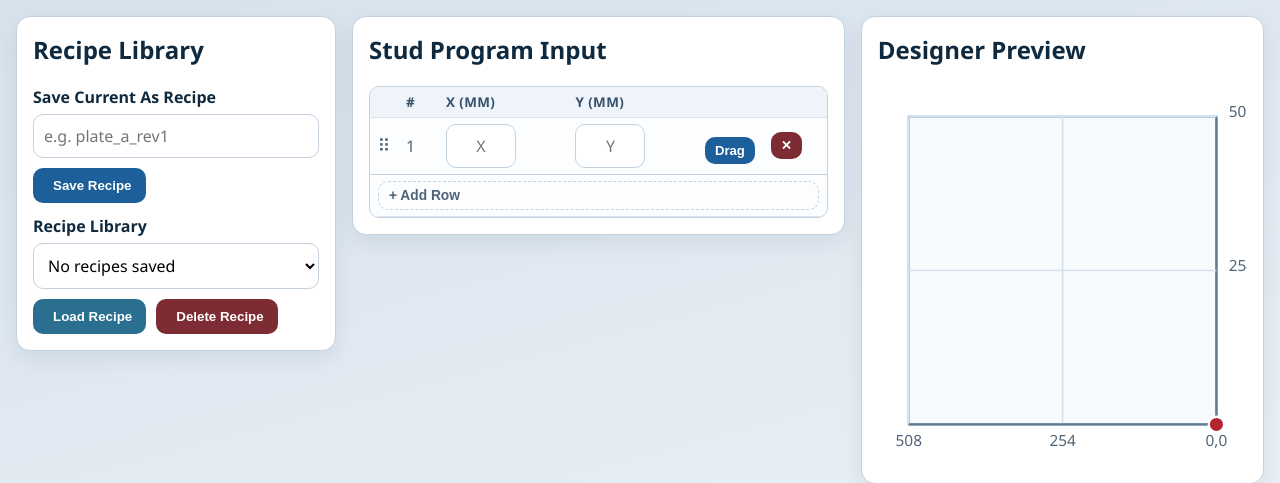
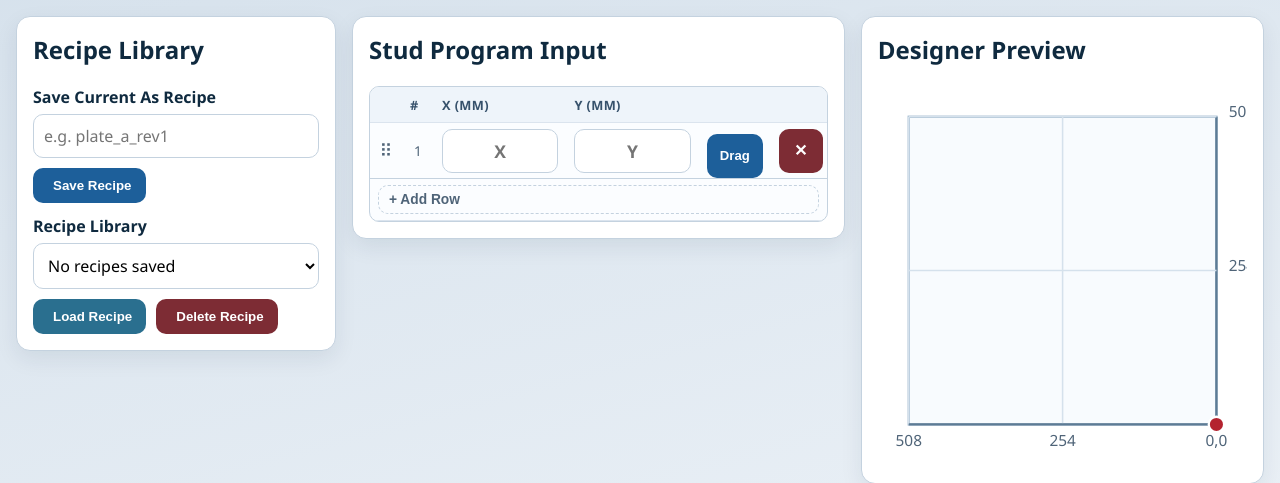
Before and after one commit to gagesmith3/WeldFlex, a Flask app: page /ui in a window 1280 px wide. Shown: the part 118-601 px from the top of the page. Run offline with Flask 3, Linux system fonts and the light colour scheme; data that the repository does not hold is empty; some libraries are stand-ins or nearby versions.

Commit message:
edit test

```diff
--- a/backend/static/css/operator.css
+++ b/backend/static/css/operator.css
@@ -607,30 +607,41 @@ select {
 .coord-table {
   width: 100%;
   border-collapse: collapse;
+  table-layout: fixed;
 }
 
 .coord-table th,
 .coord-table td {
-  padding: 6px 8px;
+  padding: 0 8px;
   border-bottom: 1px solid #dbe4ee;
+  vertical-align: middle;
 }
 
 .coord-table th {
+  height: 36px;
   text-align: left;
   background: #eef4fa;
   color: #36516b;
-  font-size: 0.84rem;
+  font-size: 0.8rem;
   letter-spacing: 0.03em;
   text-transform: uppercase;
 }
 
+.coord-table tbody tr {
+  height: 56px;
+}
+
 .coord-table tbody tr:last-child td {
   border-bottom: none;
 }
 
 .coord-table input[type="text"],
 .coord-table input[type="number"] {
-  width: 70px;
+  width: 100%;
+  height: 44px;
+  padding: 0 8px;
+  font-size: 1.1rem;
+  font-weight: 600;
   text-align: center;
 }
 
@@ -830,7 +841,8 @@ select {
 }
 
 .row-num {
-  width: 40px;
+  text-align: center;
+  font-size: 0.85rem;
   color: #4d6378;
 }
 
@@ -842,24 +854,27 @@ select {
 
 .btn.row-remove {
   background: #7d2c34;
-  padding: 6px 10px;
-  font-size: 0.82rem;
+  width: 44px;
+  height: 44px;
+  padding: 0;
+  font-size: 1rem;
+  justify-content: center;
 }
 
 .btn.row-action-btn {
   margin-top: 0;
-  padding: 6px 10px;
+  width: 100%;
+  height: 44px;
+  padding: 0;
   font-size: 0.82rem;
-}
-
-/* Drag handle column */
-.drag-col  { width: 28px; }
-.num-col   { width: 32px; }
-.action-col { width: 64px; text-align: center; }
-
-.coord-table td {
-  vertical-align: middle;
-}
+  justify-content: center;
+}
+
+/* Column widths — table-layout: fixed means these are exact */
+.drag-col     { width: 32px; }
+.num-col      { width: 32px; text-align: center; }
+.drag-btn-col { width: 72px; }
+.action-col   { width: 56px; }
 
 .drag-handle-cell {
   text-align: center;
--- a/backend/templates/partials/studs_input.html
+++ b/backend/templates/partials/studs_input.html
@@ -6,8 +6,8 @@
 				<th class="num-col">#</th>
 				<th>X (mm)</th>
 				<th>Y (mm)</th>
-				<th class="action-col" aria-label="Drag to position"></th>
-				<th class="action-col" aria-label="Actions"></th>
+				<th class="drag-btn-col" aria-label="Drag to position"></th>
+				<th class="action-col" aria-label="Remove"></th>
 			</tr>
 		</thead>
 		<tbody id="coord-table-body"></tbody>
```
